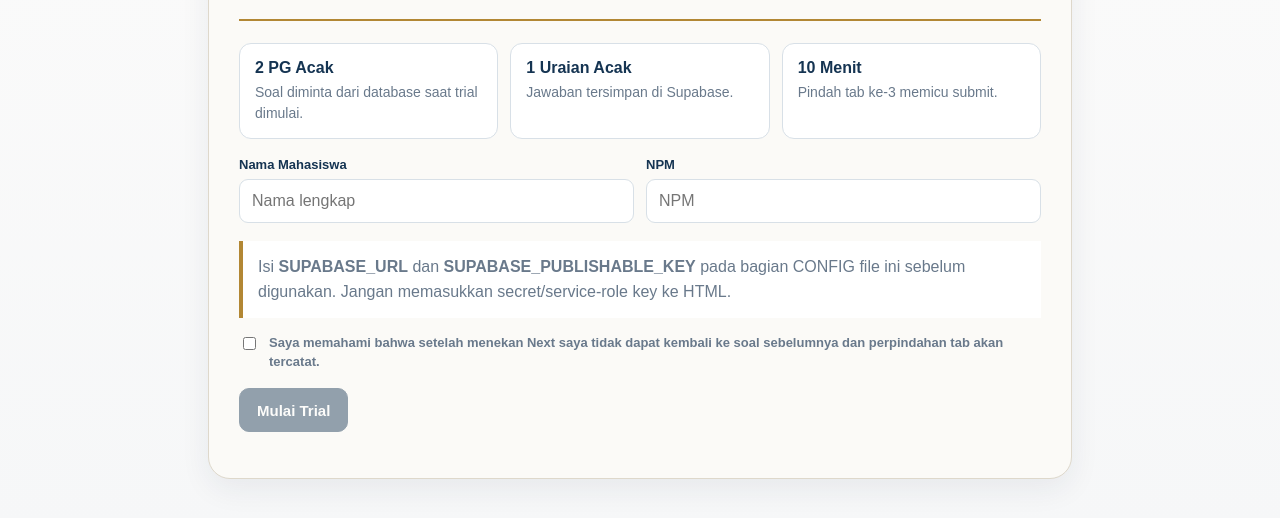
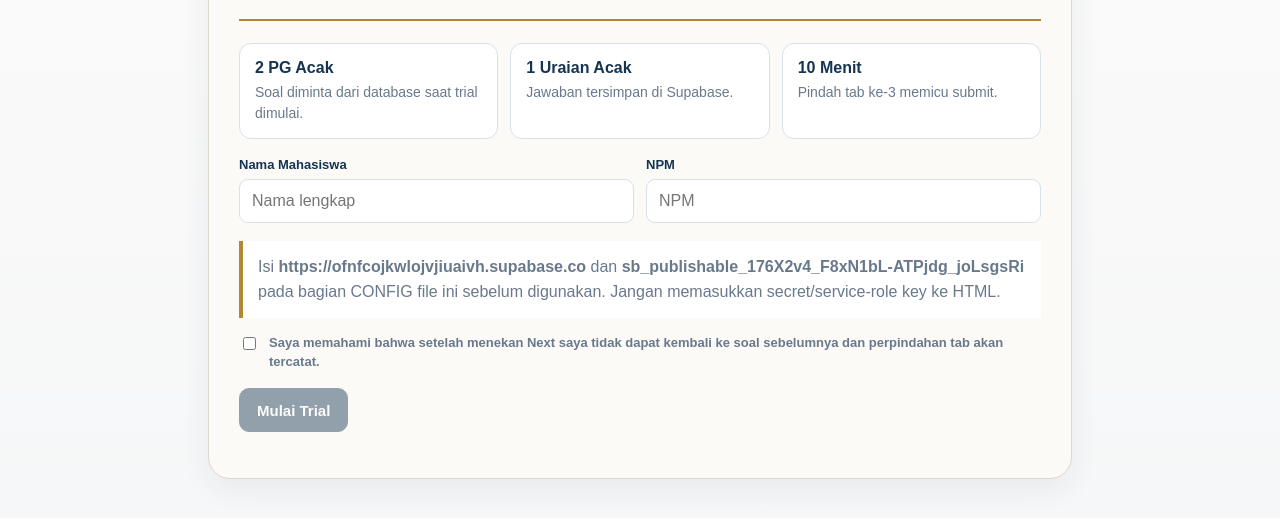
Before and after one commit to ratripw/AIK_ETS, a plain HTML site: page Week6_Exam_Mode_Supabase_TRIAL.html in a window 1280 px wide. Shown: the part 246-764 px from the top of the page. Drawn offline with Linux system fonts and the light colour scheme.

Commit message:
Update Week6_Exam_Mode_Supabase_TRIAL.html

```diff
--- a/Week6_Exam_Mode_Supabase_TRIAL.html
+++ b/Week6_Exam_Mode_Supabase_TRIAL.html
@@ -35,7 +35,7 @@ body.exam{user-select:none}.wrap{max-width:900px;margin:auto;padding:28px 18px 4
   </div>
 
   <div class="notice">
-    Isi <b>SUPABASE_URL</b> dan <b>SUPABASE_PUBLISHABLE_KEY</b> pada bagian CONFIG file ini sebelum digunakan.
+    Isi <b>https://ofnfcojkwlojvjiuaivh.supabase.co</b> dan <b>sb_publishable_176X2v4_F8xN1bL-ATPjdg_joLsgsRi</b> pada bagian CONFIG file ini sebelum digunakan.
     Jangan memasukkan secret/service-role key ke HTML.
   </div>
 
```
